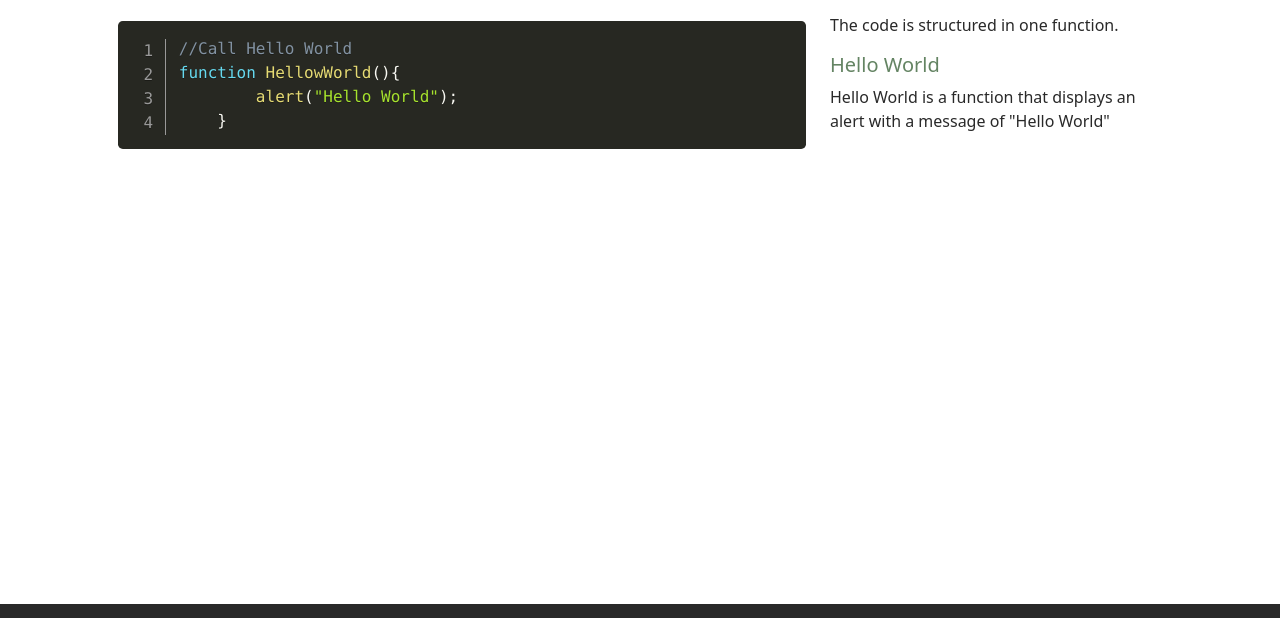
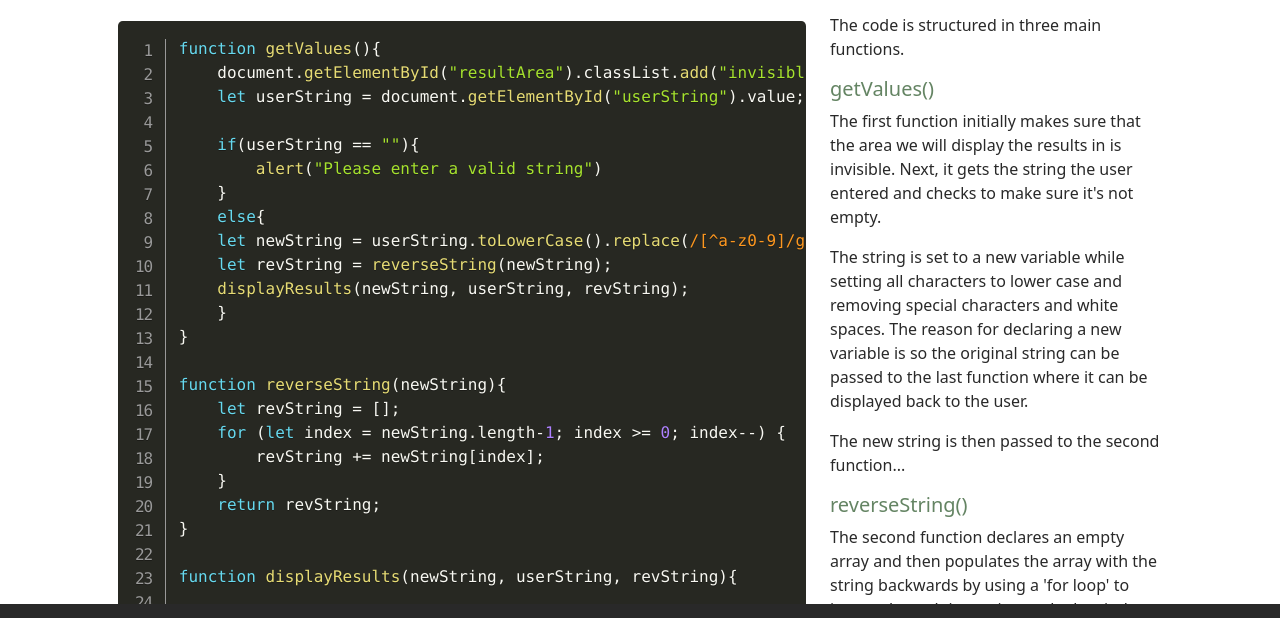
Before and after one commit to mozzy83/TacoCat, a plain HTML site: page code.html in a window 1280 px wide. Shown: the part 130-748 px from the top of the page. Drawn offline with nearby package versions, Linux system fonts and the light colour scheme.

Commit message:
Code page

```diff
--- a/code.html
+++ b/code.html
@@ -62,17 +62,46 @@
                 <div class="col-lg-8">
                     <pre class="line-numbers">
                         <code class="language-javascript">
-                            //Call Hello World
-                            function HellowWorld(){
-                                    alert("Hello World");
+                            function getValues(){
+                                document.getElementById("resultArea").classList.add("invisible");
+                                let userString = document.getElementById("userString").value;
+
+                                if(userString == ""){
+                                    alert("Please enter a valid string")
                                 }
+                                else{
+                                let newString = userString.toLowerCase().replace(/[^a-z0-9]/g,'');
+                                let revString = reverseString(newString);
+                                displayResults(newString, userString, revString);
+                                }
+                            }
+
+                            function reverseString(newString){
+                                let revString = [];
+                                for (let index = newString.length-1; index >= 0; index--) {
+                                    revString += newString[index];
+                                }
+                                return revString;
+                            }
+
+                            function displayResults(newString, userString, revString){
+
+                                if(newString == revString){
+                                    document.getElementById("displayResults").innerHTML = `Success!! <span class="result">${userString}</span> is a palindrome!`
+                                }else { document.getElementById("displayResults").innerHTML = `<span class="result">${userString}</span> is not a palindrome.`}
+                                document.getElementById("resultArea").classList.remove("invisible");
+                            }
                         </code>
                     </pre>
                 </div>
                 <div class="col-lg-4">
-                    <p>The code is structured in one function.</p>
-                    <h5>Hello World</h5>
-                    <p>Hello World is a function that displays an alert with a message of "Hello World"</p>
+                    <p>The code is structured in three main functions.</p>
+                    <h5>getValues()</h5>
+                    <p>The first function initially makes sure that the area we will display the results in is invisible. Next, it gets the string the user entered and checks to make sure it's not empty.</p><p>The string is set to a new variable while setting all characters to lower case and removing special characters and white spaces. The reason for declaring a new variable is so the original string can be passed to the last function where it can be displayed back to the user.</p><p>The new string is then passed to the second function...</p>
+                    <h5>reverseString()</h5>
+                    <p>The second function declares an empty array and then populates the array with the string backwards by using a 'for loop' to iterate through it starting at the last index.</p>
+                    <h5>displayResults()</h5>
+                    <p>The final function displays the results based on a comparison between the reversed and non-reversed string. The original string entered by the user is displayed in the result in red. The last step is to remove the 'invisible' class so the results are visible.</p>
                 </div>
             </div>
         </div>
```
